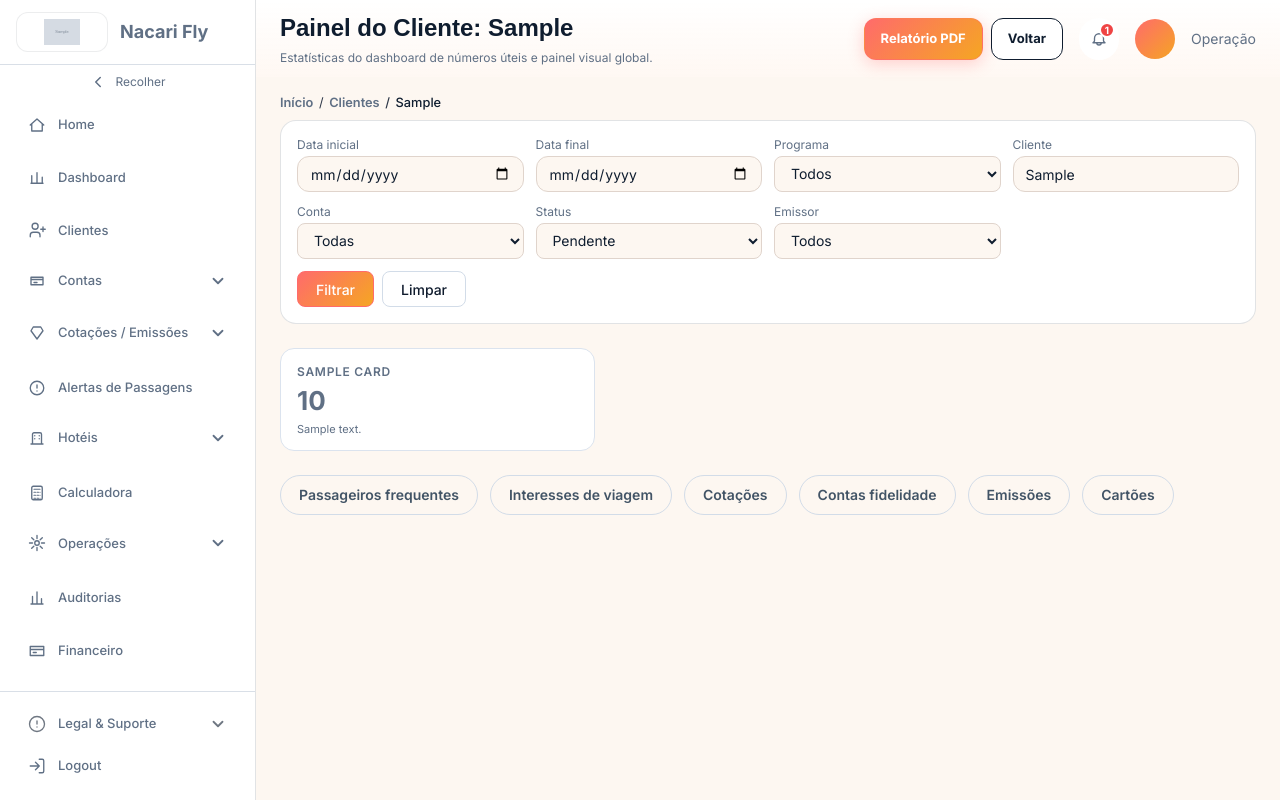
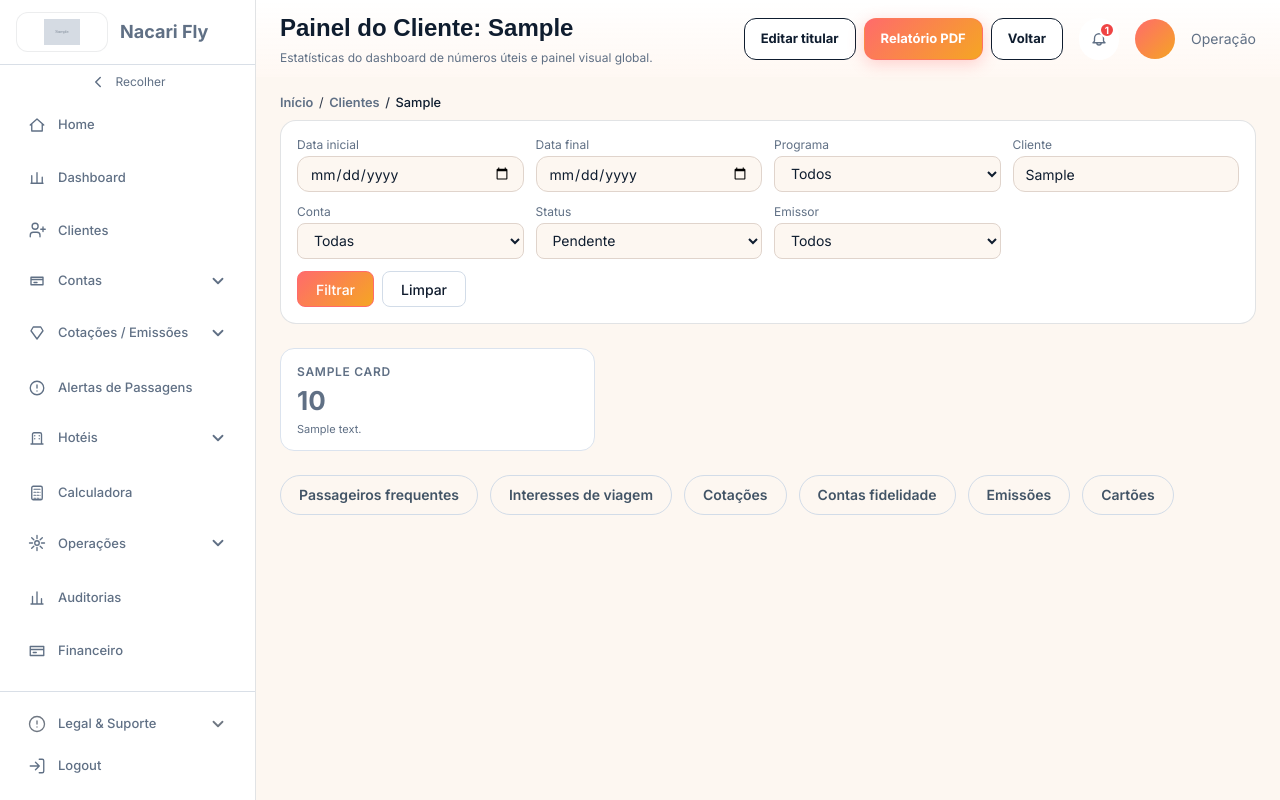
Before and after one commit to PedroNacari97/site-fpp, a Django app: template gestao/templates/admin_custom/cliente_dashboard.html in a window 1280 px wide. Run offline with Django 5.2, Linux system fonts and the light colour scheme; the template is opened without the code that fills it: most values are stand-ins (such as "Sample title", 1, 10 or a date in 2020); grey boxes marked "Sample" are stand-in pictures; form fields are guessed from the names that the template uses; parts of the project's set-up code (start-up, migrations or seed data) failed here and were passed over; some libraries are stand-ins or nearby versions.

Commit message:
Feature: CTA Editar titular no painel do cliente
Adiciona botao Editar titular ao lado de Relatorio PDF no header do
dashboard do cliente para acesso direto ao cadastro do titular.

Co-Authored-By: Claude Opus 4.7 <noreply@anthropic.com>

```diff
--- a/gestao/templates/admin_custom/cliente_dashboard.html
+++ b/gestao/templates/admin_custom/cliente_dashboard.html
@@ -4,6 +4,7 @@
 {% block header_title %}Painel do Cliente: {{ cliente_obj }}{% endblock %}
 {% block header_subtitle %}<span>Estatísticas do dashboard de números úteis e painel visual global.</span>{% endblock %}
 {% block header_actions %}
+<a href="{% url 'admin_editar_cliente' cliente_obj.id %}" class="btn btn-secondary">Editar titular</a>
 <a href="{% url 'admin_relatorio_cliente_pdf' cliente_obj.id %}" class="btn btn-primary" target="_blank">Relatório PDF</a>
 <a href="{{ cliente_back_url }}" class="btn btn-secondary">Voltar</a>
 {% endblock %}
```
